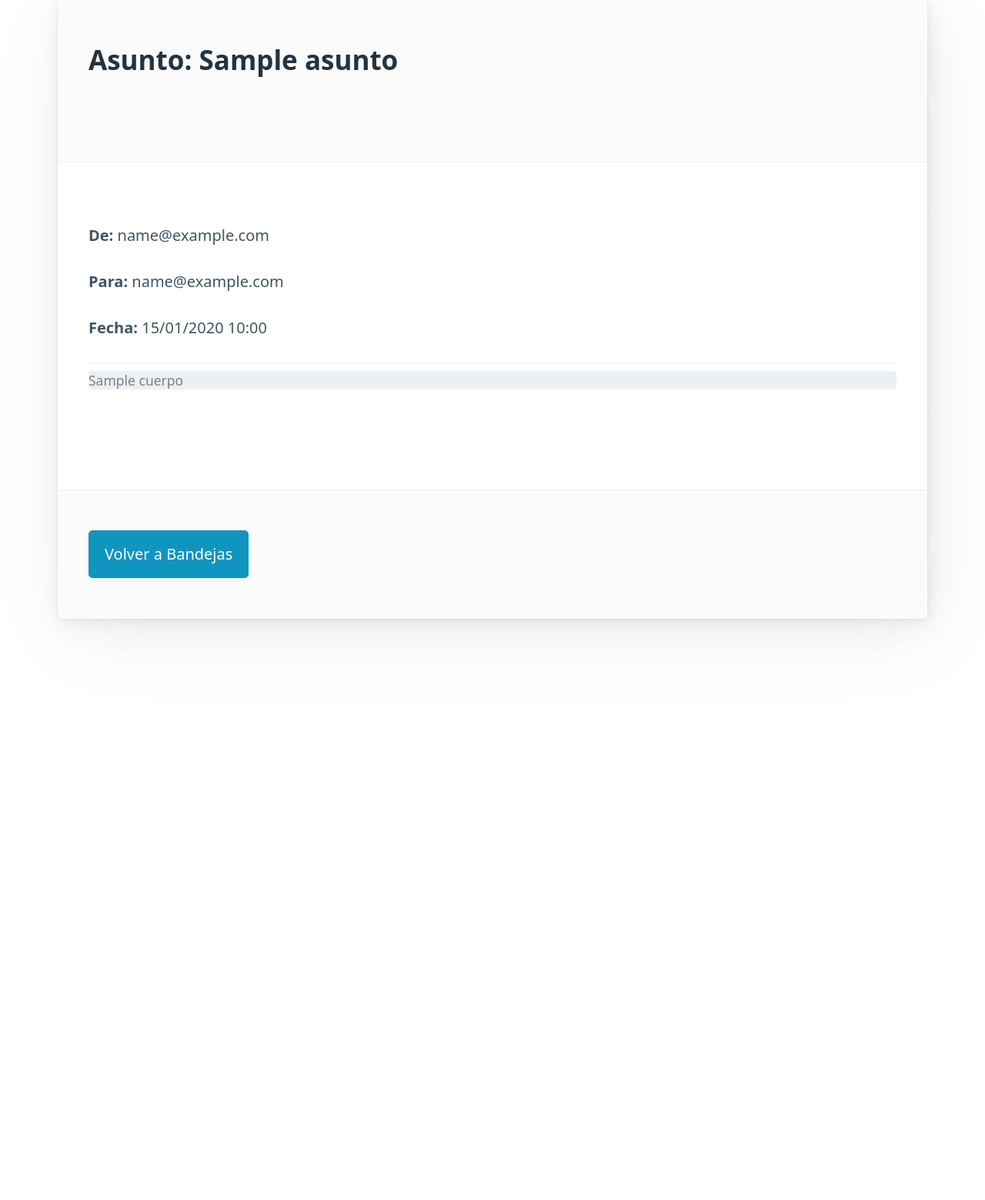
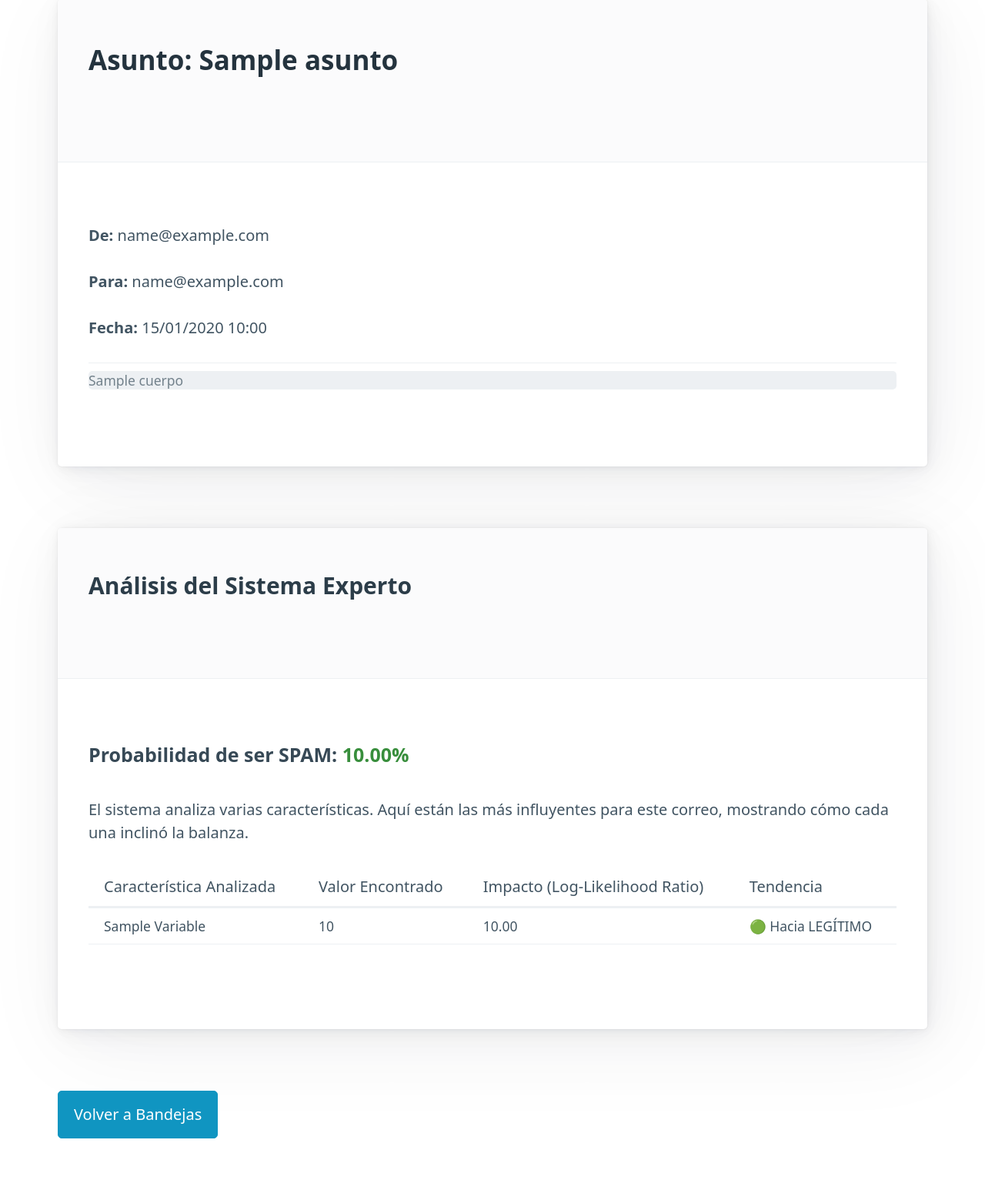
Before and after one commit to Nicols7A4/DMailSpamFilter, a Flask app: template templates/correo.html in a window 1280 px wide. Shown: the part 231-1790 px from the top of the page at 77% size. Before the commit the page ends 1050 px from the top, so only its background shows below. Run offline with Flask 3, Linux system fonts and the light colour scheme; the template is opened without the code that fills it: most values are stand-ins (such as "Sample title", 1, 10 or a date in 2020).

Commit message:
Versión mínima

```diff
--- a/app.py
+++ b/app.py
@@ -1,7 +1,9 @@
-from flask import Flask, render_template, request, redirect, url_for, flash, session
+from flask import Flask, render_template, request, redirect, url_for, flash, session, jsonify
 from conexion import obtener_conexion
 import json
-from sistema_experto.filtro import analizar_correo
+# from sistema_experto.filtro import analizar_correo
+from sistema_experto import analizar_correo
+import json
 
 app = Flask(__name__)
 
@@ -132,12 +134,11 @@ def redactar():
         asunto = request.form['asunto']
         cuerpo = request.form['cuerpo']
         remitente_id = session['user_id']
-        remitente_email = session['email'] # Necesitamos el email del remitente para el análisis
+        remitente_email = session['email']
 
         conexion = obtener_conexion()
         try:
             with conexion.cursor() as cursor:
-                # 1. Buscar el ID del destinatario
                 cursor.execute("SELECT id FROM usuarios WHERE email = %s", (destinatario_email,))
                 destinatario = cursor.fetchone()
 
@@ -147,24 +148,22 @@ def redactar():
 
                 destinatario_id = destinatario['id']
 
-                # --- ¡AQUÍ OCURRE LA MAGIA! ---
-                # 2. Llamar al sistema experto para analizar el correo ANTES de guardarlo
-                resultado_analisis = analizar_correo(
-                    asunto=asunto,
-                    cuerpo=cuerpo,
-                    remitente_email=remitente_email
-                )
+                # 1. Llamar al sistema experto
+                resultado_analisis = analizar_correo(asunto, cuerpo, remitente_email)
 
-                # 3. Extraer los resultados del análisis
+                # 2. Extraer todos los resultados del análisis
                 es_spam = resultado_analisis['es_spam']
+                prob_spam = resultado_analisis['probabilidad_spam'] # <-- DATO NUEVO
                 explicacion_reporte = resultado_analisis['reporte']
-
-                # Convertimos el reporte (lista de diccionarios) a un string JSON para guardarlo en la BD
                 explicacion_json_str = json.dumps(explicacion_reporte)
 
-                # 4. Insertar el correo en la base de datos CON LOS RESULTADOS DEL ANÁLISIS
-                sql = "INSERT INTO correos (remitente_id, destinatario_id, asunto, cuerpo, es_spam, explicacion_json) VALUES (%s, %s, %s, %s, %s, %s)"
-                cursor.execute(sql, (remitente_id, destinatario_id, asunto, cuerpo, es_spam, explicacion_json_str))
+                # 3. Guardar el correo CON LA PROBABILIDAD
+                sql = """
+                    INSERT INTO correos
+                    (remitente_id, destinatario_id, asunto, cuerpo, es_spam, explicacion_json, probabilidad_spam)
+                    VALUES (%s, %s, %s, %s, %s, %s, %s)
+                """
+                cursor.execute(sql, (remitente_id, destinatario_id, asunto, cuerpo, es_spam, explicacion_json_str, prob_spam))
 
             conexion.commit()
             flash("Correo enviado y analizado exitosamente.", "success")
@@ -184,10 +183,9 @@ def ver_correo(correo_id):
     conexion = obtener_conexion()
     try:
         with conexion.cursor() as cursor:
-            # --- LÓGICA MODIFICADA ---
-            # Ahora permite ver el correo si el usuario es el remitente O el destinatario
+            # Consulta que trae toda la info del correo
             sql = """
-                SELECT c.asunto, c.cuerpo, c.fecha_envio, u_remitente.email AS remitente_email, u_destinatario.email AS destinatario_email
+                SELECT c.*, u_remitente.email AS remitente_email, u_destinatario.email AS destinatario_email
                 FROM correos c
                 JOIN usuarios u_remitente ON c.remitente_id = u_remitente.id
                 JOIN usuarios u_destinatario ON c.destinatario_id = u_destinatario.id
@@ -199,12 +197,14 @@ def ver_correo(correo_id):
             if not correo:
                 flash("Correo no encontrado o no tienes permiso para verlo.", "error")
                 return redirect(url_for('bandeja'))
+
+            # Cargamos el reporte JSON para pasarlo a la plantilla
+            reporte = json.loads(correo['explicacion_json']) if correo['explicacion_json'] else None
+
     finally:
         conexion.close()
 
-    # Pasamos el user_id a la plantilla para saber si somos el remitente
-    return render_template('correo.html', correo=correo, current_user_id=user_id)
-
+    return render_template('correo.html', correo=correo, reporte=reporte)
 
 @app.route('/explicacion/<int:correo_id>')
 def explicacion(correo_id):
@@ -232,5 +232,140 @@ def explicacion(correo_id):
 
     return render_template('explicacion.html', reporte=reporte, asunto=asunto)
 
+
+
+
+
+# =====================================================================
+# API PARA PRUEBAS RÁPIDAS
+# =====================================================================
+
+@app.route('/api/analizar', methods=['POST'])
+def api_analizar_correos():
+    """
+    Endpoint para analizar una lista de correos en batch.
+    Espera un JSON con la clave "correos", que es una lista de objetos.
+    Cada objeto debe tener: "asunto", "cuerpo", "remitente".
+    """
+    datos = request.get_json()
+    if not datos or 'correos' not in datos:
+        return jsonify({"error": "Formato de JSON inválido. Se esperaba una clave 'correos'."}), 400
+
+    resultados = []
+    for correo in datos['correos']:
+        asunto = correo.get('asunto', '')
+        cuerpo = correo.get('cuerpo', '')
+        remitente = correo.get('remitente', 'desconocido@test.com')
+
+        # Llama a nuestro sistema experto
+        analisis = analizar_correo(asunto, cuerpo, remitente)
+        resultados.append(analisis)
+
+    return jsonify(resultados)
+
+
+@app.route('/api/registrar', methods=['POST'])
+def api_registrar_y_analizar_correos():
+    """
+    Endpoint que analiza una lista de correos Y LOS GUARDA en la base de datos.
+    Espera un JSON con "correos". Cada correo debe tener:
+    "asunto", "cuerpo", "remitente_email", "destinatario_email".
+    """
+    datos = request.get_json()
+    if not datos or 'correos' not in datos:
+        return jsonify({"error": "Formato de JSON inválido."}), 400
+
+    correos_a_procesar = datos['correos']
+    conexion = obtener_conexion()
+    try:
+        with conexion.cursor() as cursor:
+            for correo in correos_a_procesar:
+                remitente_email = correo.get('remitente_email')
+                destinatario_email = correo.get('destinatario_email')
+                asunto = correo.get('asunto', '')
+                cuerpo = correo.get('cuerpo', '')
+
+                # --- 1. Validar que los usuarios existan y obtener sus IDs ---
+                cursor.execute("SELECT id FROM usuarios WHERE email = %s", (remitente_email,))
+                remitente_user = cursor.fetchone()
+                cursor.execute("SELECT id FROM usuarios WHERE email = %s", (destinatario_email,))
+                destinatario_user = cursor.fetchone()
+
+                if not remitente_user or not destinatario_user:
+                    # Si un usuario no existe, saltamos este correo y continuamos con el siguiente
+                    print(f"ADVERTENCIA: No se pudo registrar el correo de {remitente_email} a {destinatario_email} porque uno de los usuarios no existe.")
+                    continue
+
+                remitente_id = remitente_user['id']
+                destinatario_id = destinatario_user['id']
+
+                # --- 2. Llamar al sistema experto para el análisis ---
+                analisis = analizar_correo(asunto, cuerpo, remitente_email)
+
+                # --- 3. Guardar el correo en la BD con los resultados ---
+                sql = """
+                    INSERT INTO correos
+                    (remitente_id, destinatario_id, asunto, cuerpo, es_spam, explicacion_json, probabilidad_spam)
+                    VALUES (%s, %s, %s, %s, %s, %s, %s)
+                """
+                cursor.execute(sql, (
+                    remitente_id,
+                    destinatario_id,
+                    asunto,
+                    cuerpo,
+                    analisis['es_spam'],
+                    json.dumps(analisis['reporte']),
+                    analisis['probabilidad_spam']
+                ))
+
+        conexion.commit()
+        return jsonify({"mensaje": f"{len(correos_a_procesar)} correos procesados y registrados exitosamente."}), 201
+
+    except Exception as e:
+        conexion.rollback()
+        return jsonify({"error": f"Ocurrió un error en la base de datos: {str(e)}"}), 500
+    finally:
+        conexion.close()
+
+
+@app.route('/api/correos', methods=['GET'])
+def api_obtener_correos():
+    """
+    Endpoint para obtener los correos ya guardados en la base de datos.
+    Acepta un parámetro de consulta `filtro`.
+    Valores posibles para ?filtro= : 'spam', 'nospam', 'todos' (defecto)
+    """
+    filtro = request.args.get('filtro', 'todos').lower()
+
+    conexion = obtener_conexion()
+    try:
+        with conexion.cursor() as cursor:
+            # Construimos la consulta base
+            sql = "SELECT id, asunto, cuerpo, es_spam, probabilidad_spam, fecha_envio FROM correos"
+
+            # Añadimos el filtro si es necesario
+            if filtro == 'spam':
+                sql += " WHERE es_spam = 1"
+            elif filtro == 'nospam':
+                sql += " WHERE es_spam = 0"
+
+            sql += " ORDER BY fecha_envio DESC"
+
+            cursor.execute(sql)
+            correos_db = cursor.fetchall()
+
+            # Convertimos los resultados a un formato compatible con JSON
+            # (las fechas deben ser convertidas a string)
+            correos_json = []
+            for correo in correos_db:
+                correo['fecha_envio'] = correo['fecha_envio'].isoformat()
+                correos_json.append(correo)
+
+            return jsonify(correos_json)
+    finally:
+        conexion.close()
+
+
+
 if __name__ == '__main__':
     app.run(debug=True)
--- a/templates/correo.html
+++ b/templates/correo.html
@@ -11,9 +11,52 @@
     <div>
         <pre style="white-space: pre-wrap; font-family: inherit;">{{ correo.cuerpo }}</pre>
     </div>
-    <br>
-    <footer>
-        <a href="{{ url_for('bandeja') }}" role="button">Volver a Bandejas</a>
-    </footer>
 </article>
+
+{% if reporte %}
+<article>
+    <header>
+        <h3>Análisis del Sistema Experto</h3>
+    </header>
+
+    <h4>
+        Probabilidad de ser SPAM:
+        <strong style="color: {{ '#d32f2f' if correo.es_spam else '#388e3c' }};">
+            {#-- Solo muestra el porcentaje si el valor no es nulo --#}
+            {% if correo.probabilidad_spam is not none %}
+            {{ "%.2f"|format(correo.probabilidad_spam * 100) }}%
+            {% else %}
+            No disponible
+            {% endif %}
+        </strong>
+    </h4>
+    <p>El sistema analiza varias características. Aquí están las más influyentes para este correo, mostrando cómo cada
+        una inclinó la balanza.</p>
+
+    <table>
+        <thead>
+            <tr>
+                <th>Característica Analizada</th>
+                <th>Valor Encontrado</th>
+                <th>Impacto (Log-Likelihood Ratio)</th>
+                <th>Tendencia</th>
+            </tr>
+        </thead>
+        <tbody>
+            {% for item in reporte %}
+            <tr>
+                <td>{{ item.variable.replace('_', ' ')|title }}</td>
+                <td>{{ 'Sí' if item.valor == 1 else ('No' if item.valor == 0 else item.valor) }}</td>
+                <td>{{ "%.2f"|format(item.log_lr) }}</td>
+                <td>{{ '🔴 Hacia SPAM' if item.log_lr > 0 else '🟢 Hacia LEGÍTIMO' }}</td>
+            </tr>
+            {% endfor %}
+        </tbody>
+    </table>
+</article>
+{% endif %}
+
+<footer>
+    <a href="{{ url_for('bandeja') }}" role="button">Volver a Bandejas</a>
+</footer>
 {% endblock %}
```
Also changed, not shown: sistema_experto/__init__.py (+45 -0 lines), sistema_experto/adquisicion_conocimiento.py (added, +48 -0 lines), sistema_experto/base_conocimiento.py (added, +89 -0 lines), sistema_experto/modulo_explicacion.py (added, +23 -0 lines), templates/bandeja.html (+9 -2 lines).
